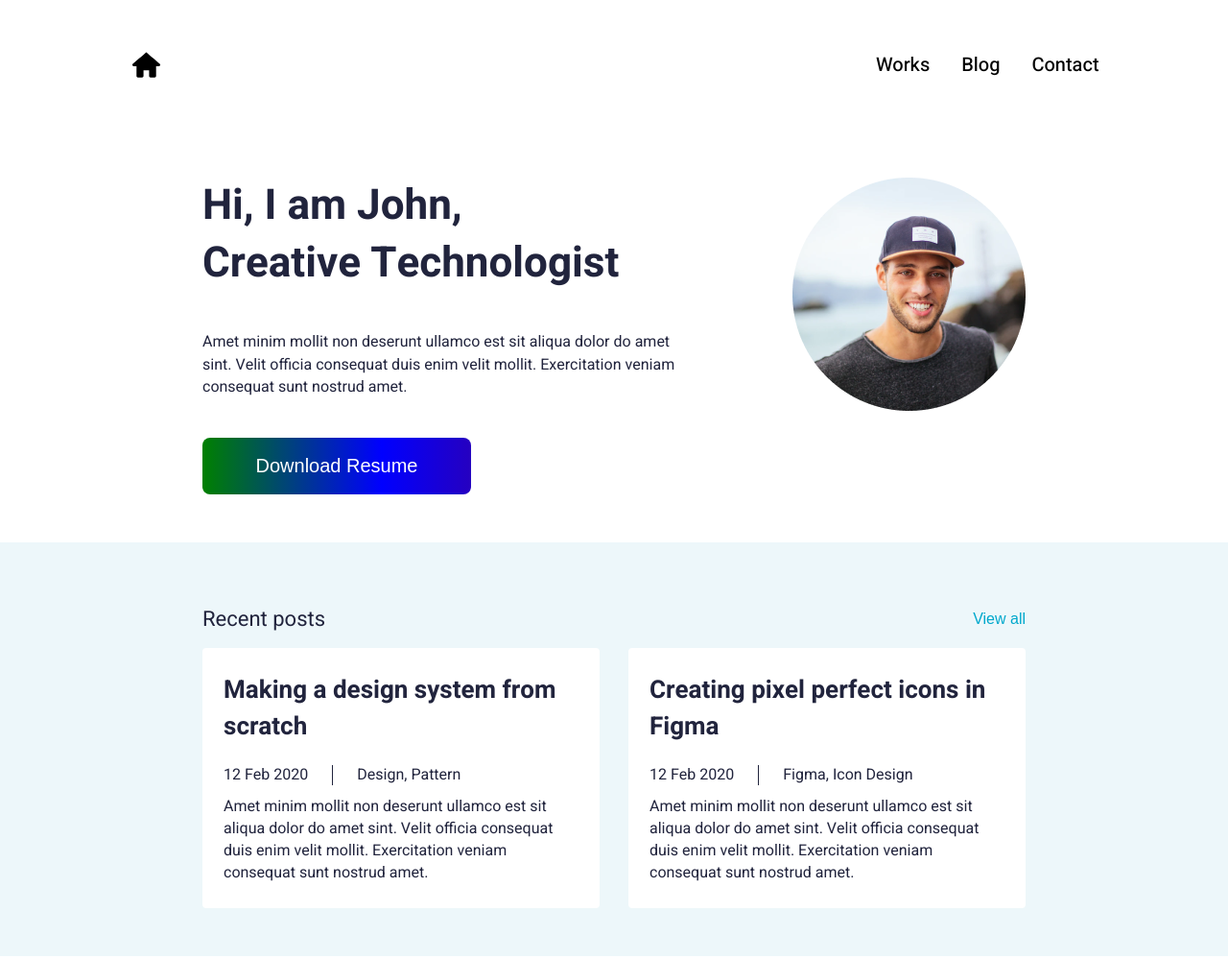
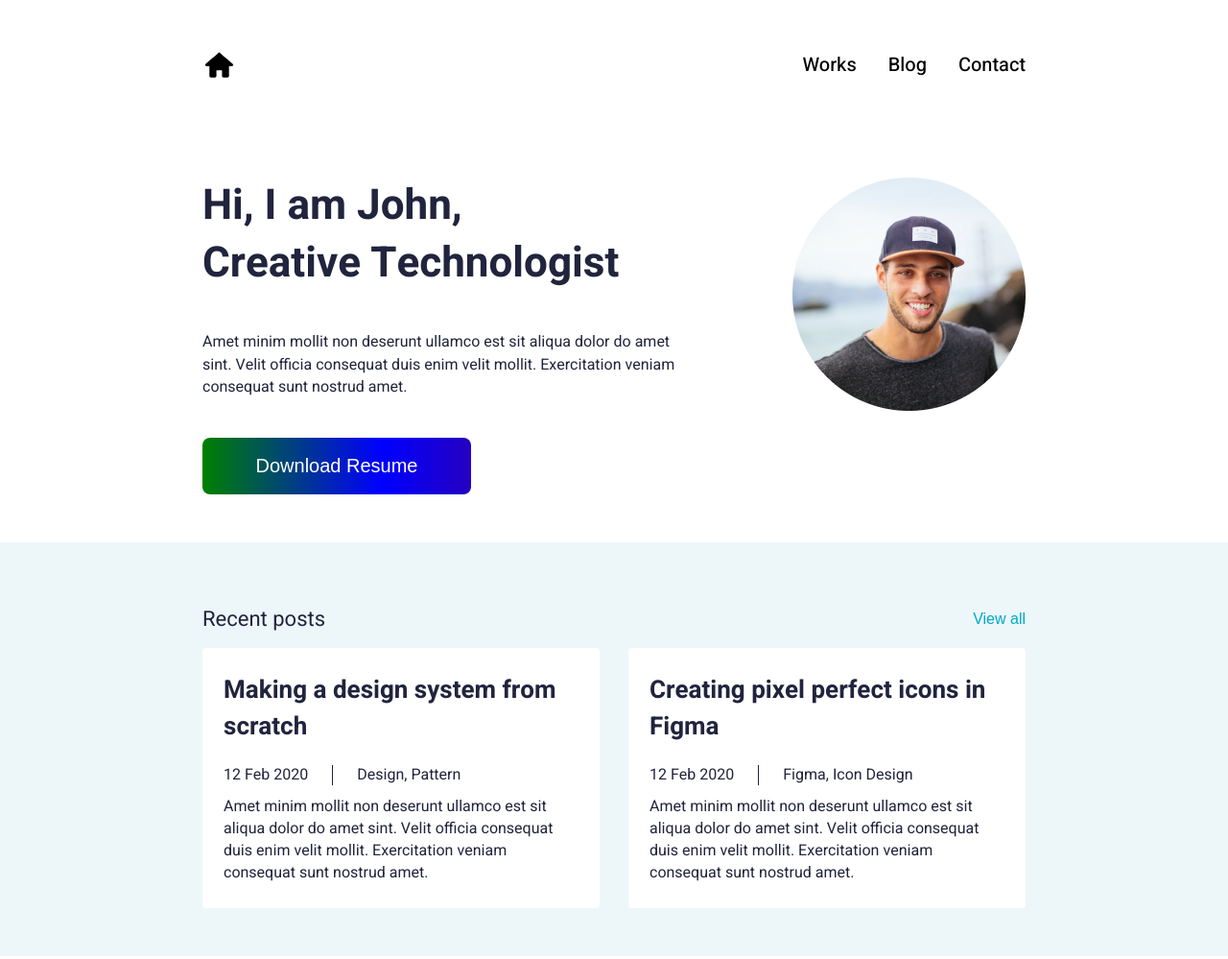
Before and after one commit to MuminovMuslimbek/John_Teknology, a plain HTML site: page index.html in a window 1280 px wide. Shown: the top 999 px of the page at 96% size. Drawn offline with Linux system fonts and the light colour scheme.

Commit message:
problem done

```diff
--- a/css/blog.css
+++ b/css/blog.css
@@ -61,7 +61,6 @@ main {
 }
 
 .header__container {
-    max-width: 1111px;
     display: flex;
     justify-content: space-between;
     align-items: center;
--- a/css/style.css
+++ b/css/style.css
@@ -61,7 +61,6 @@ main {
 }
 
 .header__container {
-    max-width: 1111px;
     display: flex;
     justify-content: space-between;
     align-items: center;
--- a/css/work.css
+++ b/css/work.css
@@ -61,7 +61,6 @@ main {
 }
 
 .header__container {
-    max-width: 1111px;
     display: flex;
     justify-content: space-between;
     align-items: center;
--- a/index.html
+++ b/index.html
@@ -11,7 +11,7 @@
 
 <body>
     <header class="header">
-        <div class="header__container">
+        <div class="header__container container">
             <a href="index.html"><img class="back__home" src="imges/icon/home.svg" alt="img"></a>
             <div id="mySidenav" class="sidenav">
                 <a href="javascript:void(0)" class="closebtn" onclick="closeNav()">&times;</a>
```
Also changed, not shown: pages/blog.html (+1 -1 lines), pages/work.html (+1 -1 lines).
